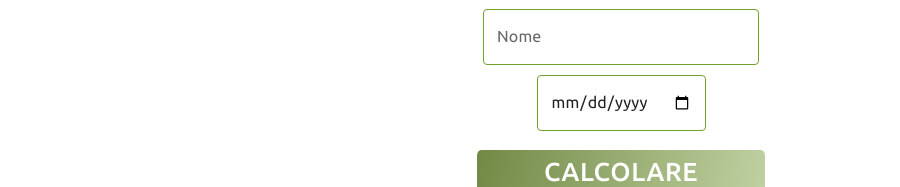
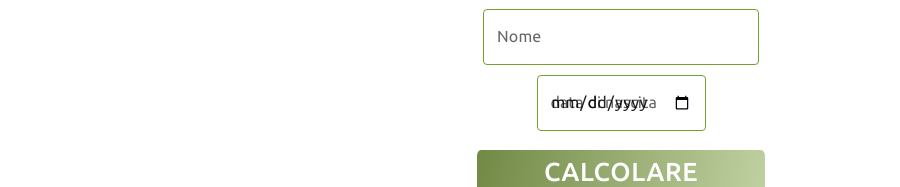
Before and after one commit to ntorbinskiy/matrix-of-soul, a React (Vite) app: page / in a window 1280 px wide. Shown: the part 655-842 px from the top of the page, without its empty margins (19-919 px from the left). Built offline with nearby package versions, Linux system fonts and the light colour scheme.

Commit message:
Add label for date field

```diff
--- a/src/components/Form.tsx
+++ b/src/components/Form.tsx
@@ -91,6 +91,7 @@ const Form = () => (
     <FormControl sx={{ alignItems: "center" }}>
       <TextField label="Nome" placeholder="Inserisci il tuo nome" />
       <TextField
+        label="data di nascita"
         placeholder="Inserisci la tua data di nascita"
         sx={{ minWidth: "169px" }}
         type="date"
```
